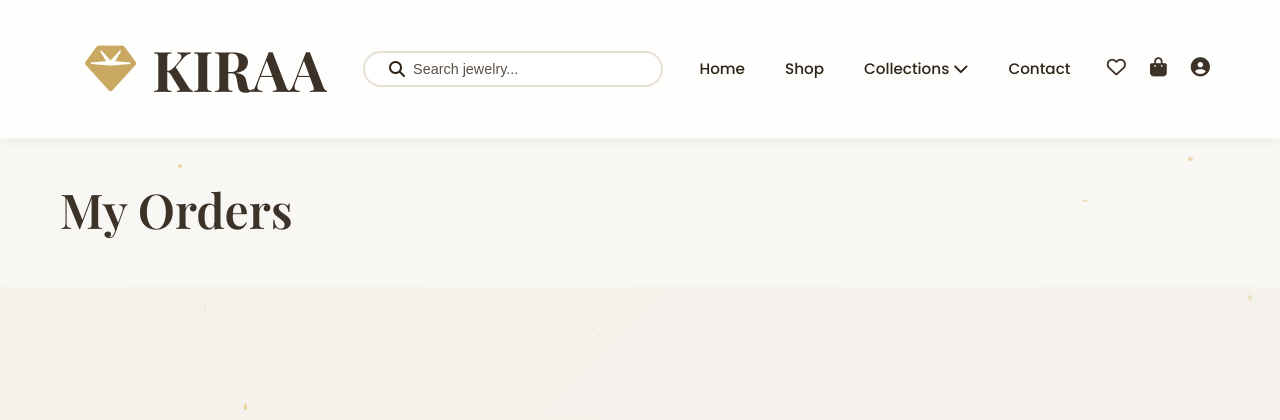
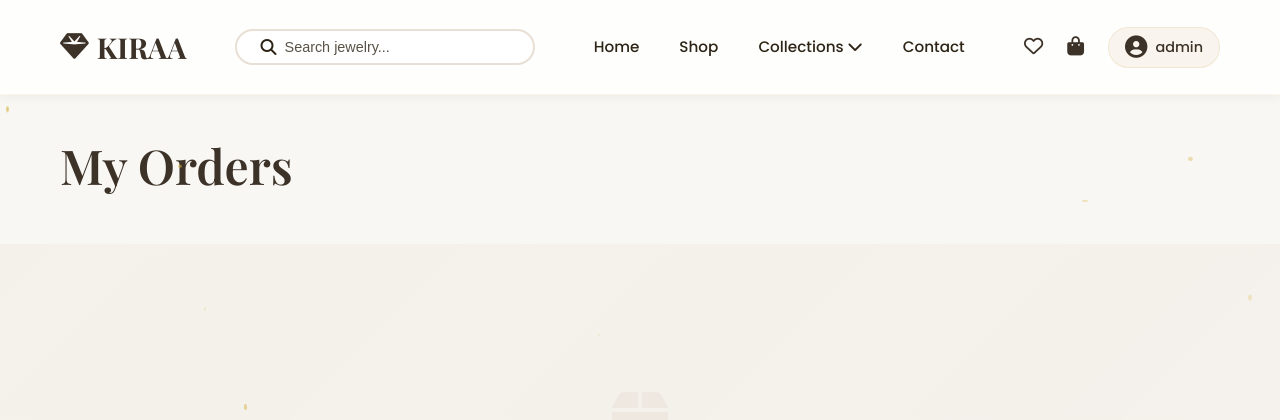
Before and after one commit to samad-00/E_com-website, a Django app: page /orders/ in a window 1280 px wide. Shown: the top 420 px of the page. Run offline with Django 5.2, Linux system fonts and the light colour scheme; a user stored in the database is signed in; data comes from the database, SQL or seed files in the repository; both versions use the stored data as it was after the commit; data that the repository does not hold is empty; some libraries are stand-ins or nearby versions.

Commit message:
Use env vars, add email test cmd, navbar UI tweaks
Load environment variables and make settings configurable via .env: add .env.example and update .gitignore; load dotenv in settings and switch SECRET_KEY, DEBUG, ALLOWED_HOSTS, Stripe and email settings to use environment variables. Add management command store/management/commands/test_email.py to send a test email and print email backend details. Improve user onboarding/email feedback in users/views.py (more informative messages, debug prints, check send_mail result and surface errors). Update templates/base.html and static/css/style.css to show the logged-in user's name in the navbar and add styling for the account element. Database and compiled bytecode files changed (db.sqlite3, pyc) as part of the working tree.

```diff
--- a/static/css/style.css
+++ b/static/css/style.css
@@ -343,28 +343,25 @@ a:hover {
 
 .nav-container {
     display: flex;
-    justify-content: space-between;
+    justify-content: flex-start;
     align-items: center;
     max-width: 1200px;
     margin: 0 auto;
-    padding: 0 30px;
+    padding: 0 20px;
+    gap: 3rem;
 }
 
 .navbar-brand {
     font-family: 'Playfair Display', serif;
-    font-size: 3.5rem;
+    font-size: 1.8rem;
     font-weight: 700;
     color: var(--dark-color);
     display: flex;
     align-items: center;
-    gap: 1rem;
-    margin-left: 15px;
+    gap: 0.5rem;
     transition: all 0.4s ease;
-}
-
-.navbar-brand i {
-    font-size: 3.2rem;
-    color: var(--primary-color);
+    margin-right: auto;
+    order: -1;
 }
 
 .navbar-brand:hover {
@@ -377,6 +374,8 @@ a:hover {
     gap: 2.5rem;
     align-items: center;
     list-style: none;
+    flex-grow: 1;
+    justify-content: center;
 }
 
 .nav-link {
@@ -406,6 +405,7 @@ a:hover {
     display: flex;
     gap: 1.5rem;
     align-items: center;
+    margin-left: auto;
 }
 
 .nav-icon {
@@ -417,6 +417,45 @@ a:hover {
 }
 
 .nav-icon:hover {
+    color: var(--primary-color);
+}
+
+/* User account with username styling */
+.nav-user-account {
+    display: flex;
+    align-items: center;
+    gap: 0.5rem;
+    color: var(--dark-color);
+    font-size: 1.2rem;
+    cursor: pointer;
+    transition: var(--transition);
+    text-decoration: none;
+    padding: 0.5rem 1rem;
+    border-radius: 25px;
+    background: rgba(201, 169, 97, 0.1);
+    border: 1px solid rgba(201, 169, 97, 0.2);
+}
+
+.nav-user-account:hover {
+    color: var(--primary-color);
+    background: rgba(201, 169, 97, 0.15);
+    border-color: var(--primary-color);
+    transform: translateY(-1px);
+}
+
+.nav-user-account i {
+    font-size: 1.4rem;
+}
+
+.username-display {
+    font-size: 0.9rem;
+    font-weight: 500;
+    font-family: 'Poppins', sans-serif;
+    color: var(--dark-color);
+    white-space: nowrap;
+}
+
+.nav-user-account:hover .username-display {
     color: var(--primary-color);
 }
 
--- a/templates/base.html
+++ b/templates/base.html
@@ -82,8 +82,9 @@
                 <!-- User Account -->
                 {% if user.is_authenticated %}
                     <div class="dropdown">
-                        <a href="#" class="nav-icon" title="Account">
+                        <a href="#" class="nav-user-account" title="Account">
                             <i class="fas fa-user-circle"></i>
+                            <span class="username-display">{{ user.first_name|default:user.username }}</span>
                         </a>
                         <div class="dropdown-menu dropdown-right">
                             <a href="{% url 'profile' %}">My Profile</a>
```
Also changed, not shown: jewelry_shop/settings.py (+17 -13 lines), store/management/commands/test_email.py (added, +49 -0 lines), users/views.py (+20 -3 lines), db.sqlite3, 2 other files.
